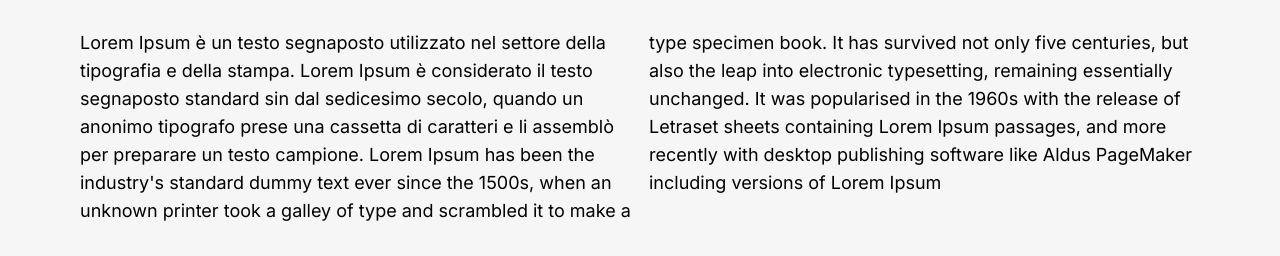
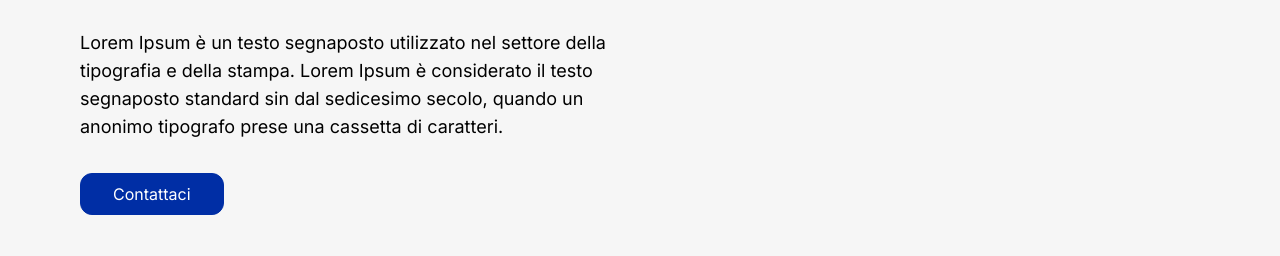
Before and after one commit to Lapociterni95/EffeElleEventi, an Astro site: page / in a window 1280 px wide. Shown: the part 655-911 px from the top of the page. Built offline with nearby package versions, Linux system fonts and the light colour scheme; Astro itself is replaced by a stand-in of ours.

Commit message:
minor styles

```diff
--- a/src/components/Services.astro
+++ b/src/components/Services.astro
@@ -10,8 +10,8 @@ import Button from "./Button.astro";
       {data.title}
     </h2>
   </header>
-  <div class="flex flex-col gap-y-4">
-    <p class="text-lg columns-2">
+  <div class="flex flex-col gap-y-4 items-start">
+    <p class="text-lg w-1/2">
       {data.description}
     </p>
     <Button text={data.button} />
--- a/src/data/services.json
+++ b/src/data/services.json
@@ -1,6 +1,6 @@
 {
     "title": "I nostri servizi",
-    "description": "Lorem Ipsum è un testo segnaposto utilizzato nel settore della tipografia e della stampa. Lorem Ipsum è considerato il testo segnaposto standard sin dal sedicesimo secolo, quando un anonimo tipografo prese una cassetta di caratteri e li assemblò per preparare un testo campione. Lorem Ipsum has been the industry's standard dummy text ever since the 1500s, when an unknown printer took a galley of type and scrambled it to make a type specimen book. It has survived not only five centuries, but also the leap into electronic typesetting, remaining essentially unchanged. It was popularised in the 1960s with the release of Letraset sheets containing Lorem Ipsum passages, and more recently with desktop publishing software like Aldus PageMaker including versions of Lorem Ipsum",
+    "description": "Lorem Ipsum è un testo segnaposto utilizzato nel settore della tipografia e della stampa. Lorem Ipsum è considerato il testo segnaposto standard sin dal sedicesimo secolo, quando un anonimo tipografo prese una cassetta di caratteri.",
     "button": "Contattaci",
     "cards":[
         {
```
